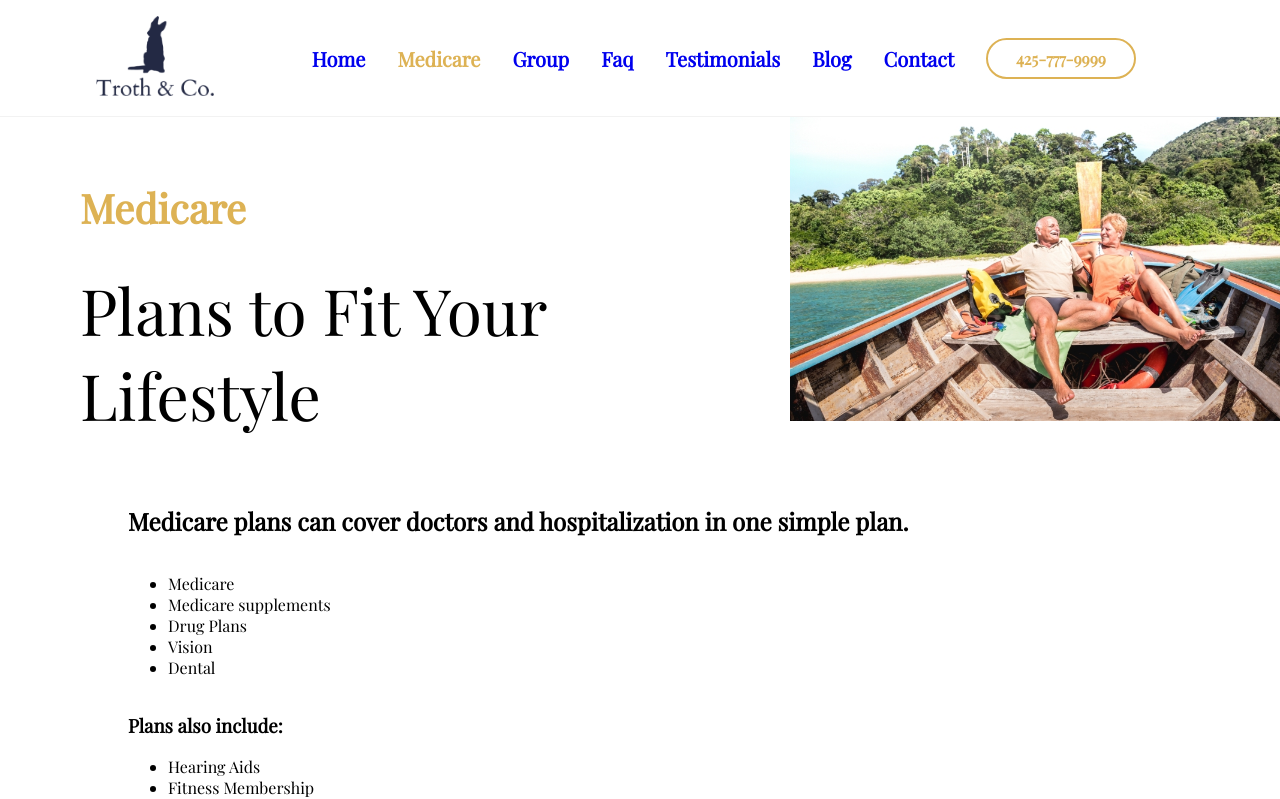
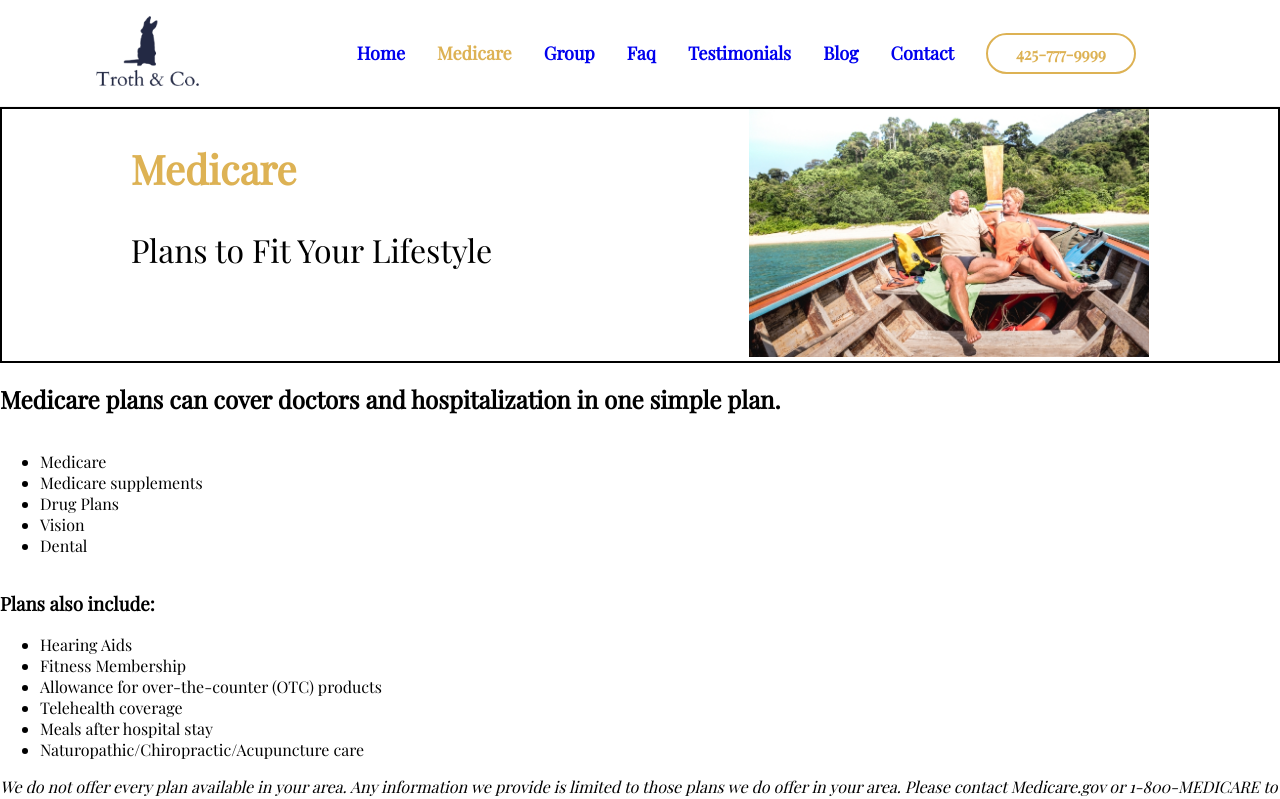
Before and after one commit to Amaretess/troth-website, a React (Create React App) app: page /medicare in a window 1280 px wide. Shown: the top 799 px of the page. Built offline with nearby package versions, Linux system fonts and the light colour scheme.

Commit message:
going to bed

```diff
--- a/src/components/common/Header.jsx
+++ b/src/components/common/Header.jsx
@@ -1,7 +1,6 @@
-import styled from 'styled-components'
+import styled from 'styled-components';
 
 
-//reusable header
 const Header = ({ title, subtitle, tagline, image, children }) => {
     return (
         <Container>
@@ -27,60 +26,45 @@ export default Header
 const Container = styled.div`
     display: flex;
     flex-direction: column;
-    margin-left: 5rem;
     flex-wrap: wrap;
-    @media (max-width: 1100px) {
-        margin: 3rem;
-        margin-top: 1rem;
-    }
+
 `
 const TitleContainer = styled.div`
     display: flex;
     flex-direction: column;
-    justify-content: flex-end;
+    align-self: flex-start;
 
 
 `
 const Title = styled.div`
-    font-size: 4rem;
+    font-size: 2rem;
 
 `
 
 const Image = styled.img`
-    height: 100%;
-    margin: auto;
-    max-width: 70vw;
-    position: relative;
-    object-fit: contain;
-    @media (max-width: 1100px) {
-        min-width: 90vw;
-        max-height: 50vh;
-        margin-right: 1rem;
-    }
+    width: 100%;
 `
 
 const ImageContainer = styled.div`
-    max-height: 45vh;
-    margin-bottom: 1rem;
-    @media (max-width: 1100px) {
-        display: flex;
-        justify-content: center;
-    }
+    width: 400px;
 `
 
 const HeaderBanner = styled.div`
     display: flex;
-    position: relative;
     justify-content: space-between;
-    height: 40vh;
+    border: 2px solid black;
     @media (max-width: 1100px) {
         flex-wrap: wrap;
-        height: 80vh;
+    }
+    @media (min-width: 500px) {
+        justify-content: space-around;
     }
 `
 
 const TextContainer = styled.div`
-    margin: 3rem;
+    display: flex;
+    flex-wrap: wrap;
+    flex-direction: column;
 `
 
 const Tagline = styled.h2`
--- a/src/components/common/Section.jsx
+++ b/src/components/common/Section.jsx
@@ -1,7 +1,7 @@
 import React from 'react'
 import { styled } from 'styled-components'
 
-const Section = ({ title, description, image, data, isOpen, isOpen2, isGray }) => {
+const Section = ({ title, description, image, children, isOpen, isOpen2, isGray }) => {
 
     const Container = styled.section`
     display: flex;
@@ -26,13 +26,7 @@ const Section = ({ title, description, image, data, isOpen, isOpen2, isGray }) =
             <TextContainer>
                 <Title>{title} </Title>
                 <Description>{description}</Description>
-                {data?.map(item => {
-                    return (
-                        <ul>
-                            <li>{item}</li>
-                        </ul>
-                    )
-                })}
+                {children}
             </TextContainer>
 
 
--- a/src/components/group/Form.jsx
+++ b/src/components/group/Form.jsx
@@ -59,7 +59,6 @@ const FormContainer = styled.div`
 const TheForm = styled.form`
     display: flex;
     flex-direction: column;
-    width: 70vw;
 `
 
 const Input = styled.input`
--- a/src/components/group/GroupForm.jsx
+++ b/src/components/group/GroupForm.jsx
@@ -25,7 +25,6 @@ export default GroupForm
 
 const Container = styled.div`
     display: flex;
-    width: 100%;
     flex-direction: column;
     justify-content: center;
     align-items: center;
@@ -34,8 +33,6 @@ const Container = styled.div`
 const Title = styled.div`
     display: flex;
     flex-direction: column;
-    width: 100%;
     align-items: center;
     justify-content: center;
-    margin: 1rem;
 `
--- a/src/pages/GroupPage.jsx
+++ b/src/pages/GroupPage.jsx
@@ -32,12 +32,12 @@ const GroupPage = () => {
                         <li>You can shop for coverage or replace an existing plan any time of the year</li>
                     </ul>
                 </Section>
-                <Section title="Don’t let small business health insurance confuse you! We can help." description="We advocate for you – If you need help dealing with your insurance company for claims or billing, we can help." isOpen2="true" image2={image2} >
+                <Section title="Don’t let small business health insurance confuse you! We can help." description="We advocate for you – If you need help dealing with your insurance company for claims or billing, we can help." isOpen2="true" image={image2} >
                     <p>It’s about you and your needs – We empower you to find the best plan for your business.</p>
                 </Section>
             </SectionContainer >
 
-            <Section title="Ready to get started with a group plan? " description="Hassel Free! Let us shop for you, and get a no-obligation, comparison quote from the top carriers." image={image3}>
+            <Section title="Ready to get started with a group plan? " description="Hassel Free! Let us shop for you, and get a no-obligation, comparison quote from the top carriers." image={image3} isOpen="true">
                 <Steps>
                     <Step><strong>Step 1:</strong> Download the Group Consensus Form, complete and save to your computer.</Step>
                     <Button>Census Form</Button>
@@ -55,7 +55,7 @@ const GroupPage = () => {
 export default GroupPage
 
 const Container = styled.div`
-
+    border: 2px solid black;
 `
 
 const SectionContainer = styled.div`
@@ -67,5 +67,4 @@ const Steps = styled.ul`
 `
 
 const Step = styled.li`
-    margin: 1rem;
 `
--- a/src/pages/HomePage.jsx
+++ b/src/pages/HomePage.jsx
@@ -9,20 +9,11 @@ import image2 from '../images/groupben.jpeg';
 import styled from 'styled-components';
 
 const HomePage = () => {
-    const data = ["Medicare advantage", "Medicare Supplements", "Drug Plans", "Vision", "Dental"]
-
-    const data2 = [
-        'medical',
-        'dental',
-        'disablity coverage',
-        'life insurance',
-        'complimentary identity protection'
-    ]
 
     return (
         <Container>
             <HomeBanner />
-            <Section isGray="true" isOpen="true" data={data} p="We can help anyone located in AK, AZ, CA, DC, FL, ID, MT, NC, NJ, OR, PA, TX, and WA" title='Medicare' description='Medicare plans can cover physicians, hospitalization, and prescription drug coverage in one simple plan.' image={image} alt='surfer dude' backgroundColor="gray">
+            <Section isGray="true" isOpen="true" p="We can help anyone located in AK, AZ, CA, DC, FL, ID, MT, NC, NJ, OR, PA, TX, and WA" title='Medicare' description='Medicare plans can cover physicians, hospitalization, and prescription drug coverage in one simple plan.' image={image} alt='surfer dude' backgroundColor="gray">
                 <ul className="section">
                     <li className="section-item">Medicare advantage plans</li>
                     <li className="section-item">Medicare supplements</li>
@@ -31,8 +22,14 @@ const HomePage = () => {
                     <li className="section-item">Dental</li>
                 </ul>
             </Section>
-            <Section isOpen2="true" data={data2} className="section-2" title='Small Business & Group Health Insurance Plans' description='Group Insurance health plans provide coverage to a group of members, usually comprised of company employees or members of an organization.' image={image2} alt="couple business"   >
-
+            <Section isOpen2="true" className="section-2" title='Small Business & Group Health Insurance Plans' description='Group Insurance health plans provide coverage to a group of members, usually comprised of company employees or members of an organization.' image={image2} alt="couple business"   >
+                <ul>
+                    <li>medical</li>
+                    <li>dental</li>
+                    <li>disability coverage</li>
+                    <li>life insurance</li>
+                    <li>complimentary identity protection</li>
+                </ul>
             </Section>
             <Banner />
             <AboutUsSection />
--- a/src/styles/components/mainNav.js
+++ b/src/styles/components/mainNav.js
@@ -6,7 +6,7 @@ export const LogoContainer = styled.div`
 
 export const Logo = styled.img`
   margin-left: 5rem;
-  height: 80px;
+  height: 70px;
   @media (max-width: 1253px) {
     height: 60px;
   }
@@ -22,7 +22,7 @@ export const Nav = styled.ul`
 export const NavItem = styled.li`
   margin: 1rem;
   list-style: none;
-  font-size: 20px;
+  font-size: 18px;
   font-weight: bold;
   @media (max-width: 1173px) {
     font-size: 20px;
```
